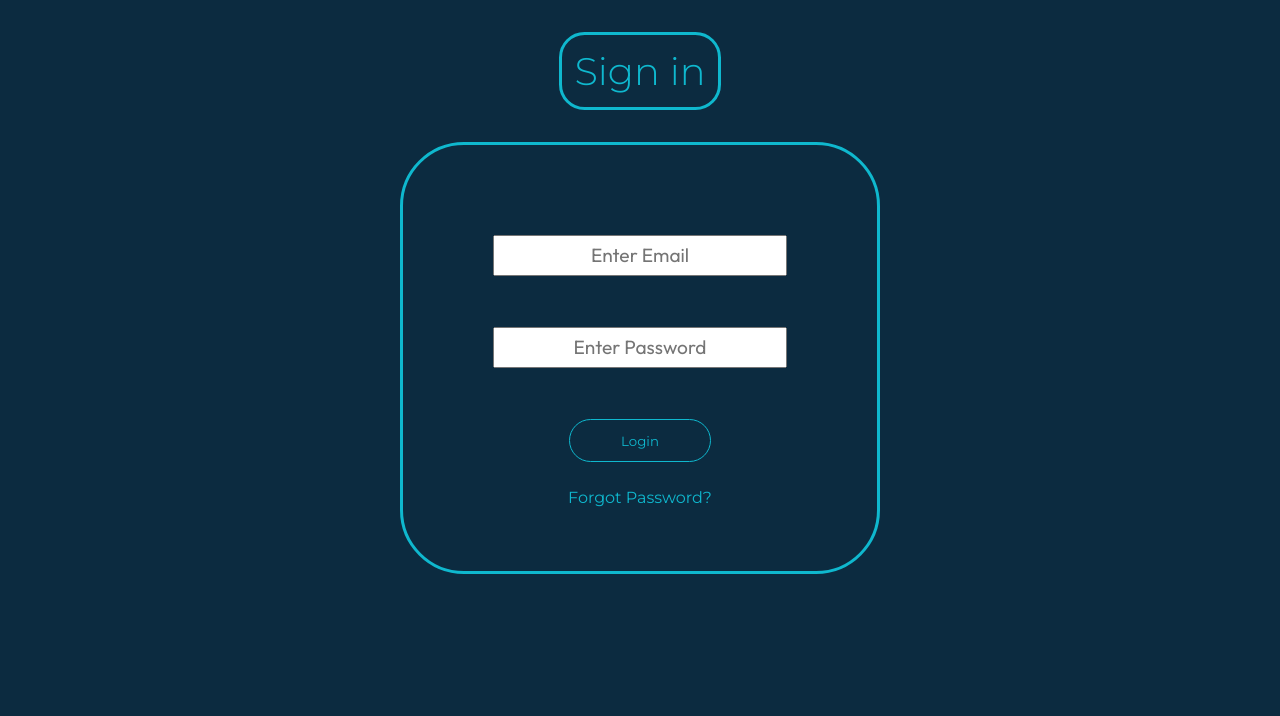
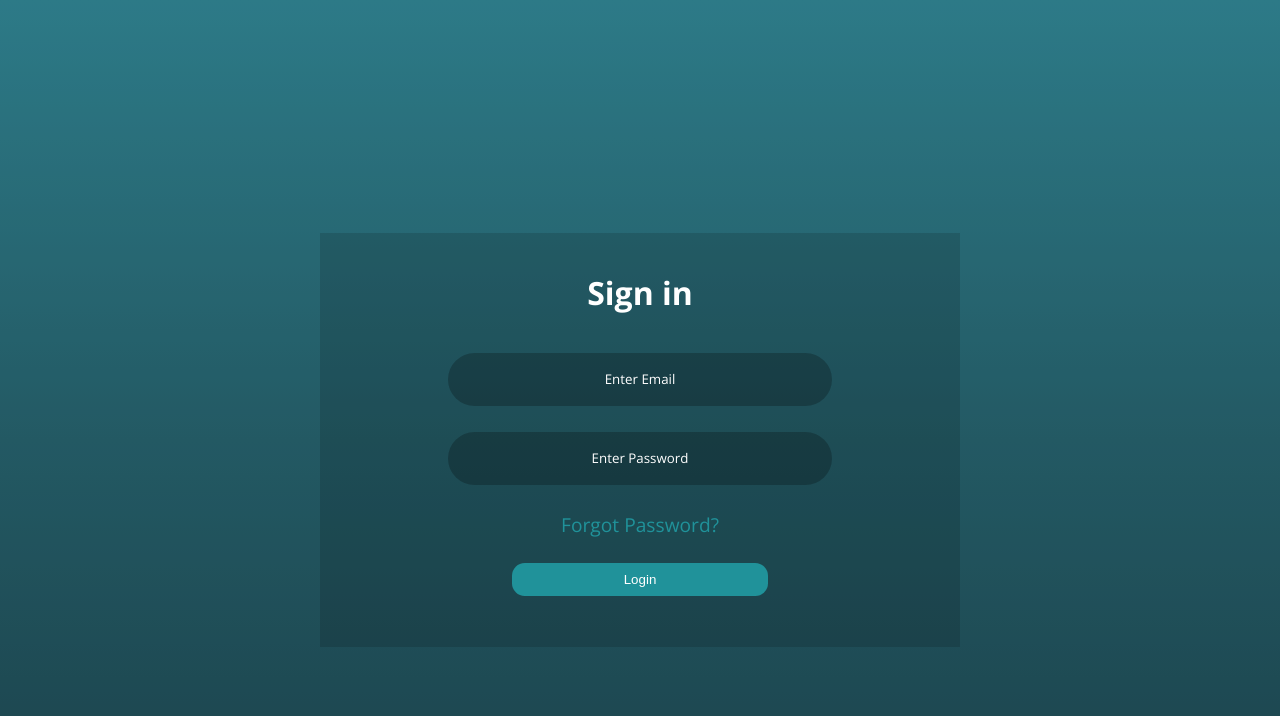
Before and after one commit to Smart-Recruitment-Project/Smart-Recruitment, a React (Create React App) app in the folder client/: page /login in a window 1280 px wide. Shown: the top 716 px of the page. Built offline with nearby package versions, Linux system fonts and the light colour scheme.

Commit message:
Signup page done

```diff
--- a/client/src/login.css
+++ b/client/src/login.css
@@ -1,81 +1,84 @@
-/* login.css */
-@import url('https://fonts.googleapis.com/css2?family=Montserrat:ital,wght@0,100..900;1,100..900&display=swap');
-@import url('https://fonts.googleapis.com/css2?family=Dancing+Script:wght@400..700&family=Outfit:wght@100..900&display=swap');
-
+@import url('https://fonts.googleapis.com/css2?family=Montserrat:ital,wght@0,100..900;1,100..900&family=Open+Sans:ital,wght@0,300..800;1,300..800&display=swap');
 :root{
-    --font1: "Montserrat", sans-serif;
-    --font2: "Outfit", sans-serif;
-    --color1: #0fb8ce;
+    --font1: "Open Sans", sans-serif;
+}
+*{
+    margin: 0;
+    padding: 0;
+    box-sizing: border-box;
 }
 body{
-    margin: 0;
-    padding: 0;
-    background-color: #0c2b40;
+    background-image: linear-gradient(#2ea0ab,#21747b,#165156);
+    background-size: cover;
+    background-repeat: no-repeat;
+    background-attachment: fixed;
+}
+.contents{
     display: flex;
+    justify-content: center;
     align-items: center;
-    justify-content: center;
+    min-height: 110vh;
+    background: rgba(40, 10, 30, 0.251);
+}
+.signin-box{
+    position: relative;
+    display: flex;
     flex-direction: column;
+    align-items: center;
+    z-index: 2;
+    background: #00000023;
+    padding: 3vw;
+    width: 50vw;
 }
 h2{
+    color: white;
+    font-size: 2.5vw;
+    padding-bottom: 2vw;
+    padding-top: 0vw;
     font-family: var(--font1);
-    color: var(--color1);
-    font-weight: 300;
-    font-size: 3vw;
-    border: solid var(--color1);
-    padding: 1vw;
-    border-radius: 2vw;
-}
-.signin-box{
-    border: solid var(--color1);
-    border-radius: 5vw;
-    padding: 5vw;
-    display: flex;
-    flex-direction: column;
-    justify-content: center;
-    align-items: center;
-    flex-wrap: wrap;
-}
-label{
-    font-family: var(--font1);
-    color: var(--color1);
-    font-size: 1.5vw;
-    margin-right: 2vw;
 }
 .inputs{
-    padding: 2vw;
+    padding: 1vw;
 }
 input{
-    padding: 0.5vw;
-    font-size: 1.5vw;
+    padding: 1.5vw;
+    background: rgba(0, 0, 0, 0.237);
+    color: #fff;
+    border: none;
+    border-radius: 3vw;
+    outline: none;
+    transition: 0.3s ease;
     text-align: center;
-    font-family: var(--font2);
+    text-emphasis-color: #fff;
+    width: 30vw;
+}
+.inputs ::placeholder{
+    color: #fff;
+    font-family: var(--font1);
 }
 button{
-    background-color: #0c2b40;
-    border: solid 0.15vw var(--color1);
-    border-radius: 2vw;
-    padding: 1vw;
-    padding-left: 4vw;
-    padding-right: 4vw;
-    font-family: var(--font1);
-    color: var(--color1);
-    margin: 2vw;
-    margin-top: 2vw;
-    width: fit-content;
-    transition: transform 0.3s, background-color 0.3s, color 0.3s ;
+    padding: 0.7vw 2vw ;
+    margin: 1vw;
+    background-color: rgb(32, 146, 154);
+    border: none;
+    border-radius: 1vw;
+    width: 20vw;
+    color: #fff;
+    transition: 0.3s ease;
 }
 button:hover{
     transform: scale(1.2);
-    background-color: #0fb8ce;
-    color: #0c2b40;
+    background-color: #c4295d;
 }
 a{
+    color: rgb(32, 146, 154);
     text-decoration: none;
-    color: var(--color1);
-    transition: transform 0.3s;
+    padding: 1vw;
     font-family: var(--font1);
+    font-size: 1.5vw;
+    transition: 0.3s ease;
 }
 a:hover{
     transform: scale(1.2);
-    color: #68d8e7;
+    color: #c4295d;
 }
--- a/client/src/login.js
+++ b/client/src/login.js
@@ -32,10 +32,10 @@ function LoginForm() {
 
   return (
     <body>
-      <h2>Sign in</h2>
+      <div class="contents">
       <form onSubmit={handleSubmit} class="signin-box">
+        <h2>Sign in</h2>
         <div class="inputs">
-          {/* <label>Email:</label> */}
           <input
             type="email"
             placeholder="Enter Email"
@@ -45,7 +45,6 @@ function LoginForm() {
           />
         </div>
         <div class="inputs">
-          {/* <label>Password:</label> */}
           <input
             type="password"
             placeholder='Enter Password'
@@ -55,9 +54,10 @@ function LoginForm() {
           />
         </div>
         {error && <p style={{ color: 'red' }}>{error}</p>}
+        <a href='#'>Forgot Password?</a>
         <button type="submit">Login</button>
-        <a href='#'>Forgot Password?</a>
       </form>
+      </div>
     </body>
   );
 }
```
